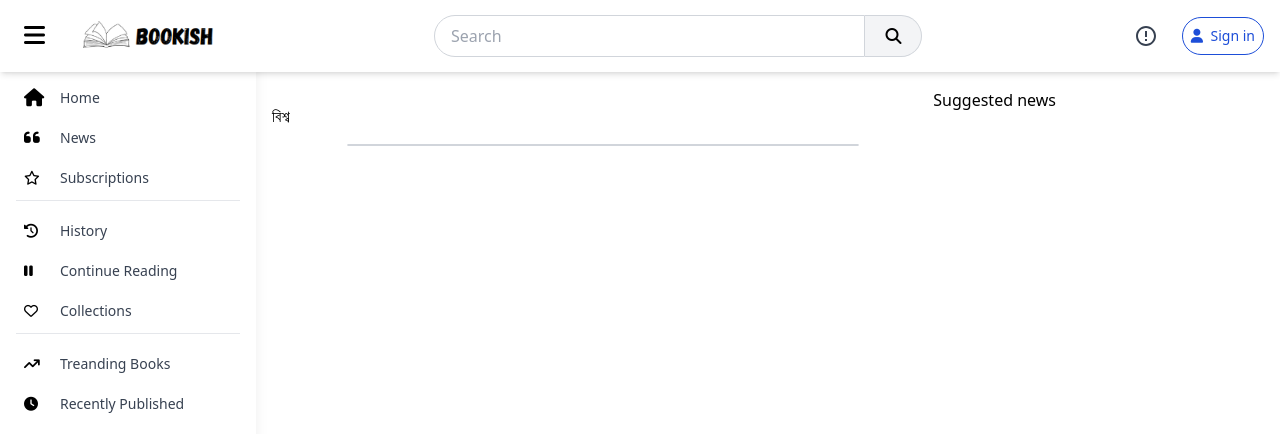
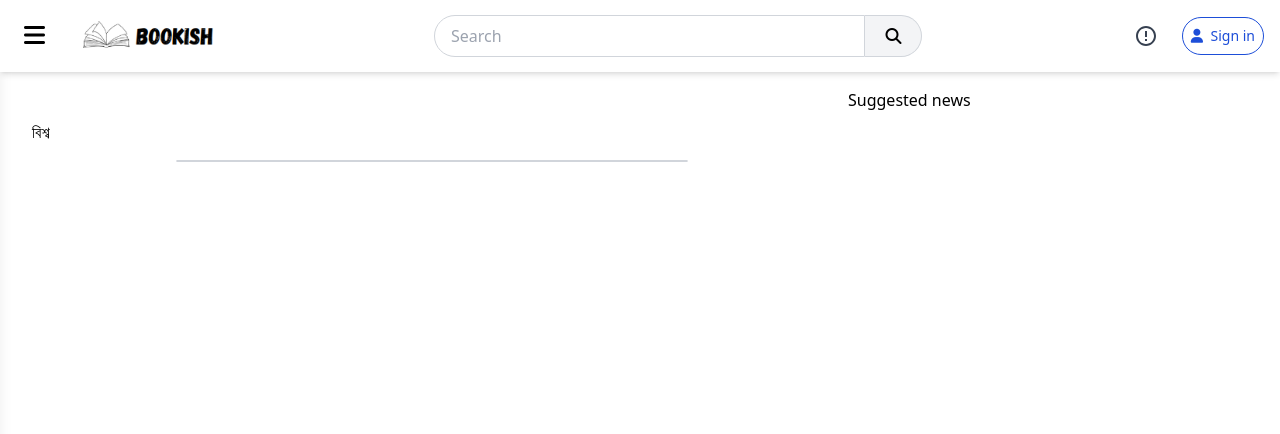
Before and after one commit to onstudiocodes/book-platform, a Django app: template templates/main/news.html in a window 1280 px wide. Shown: the top 434 px of the page. Run offline with Django 4.2, Linux system fonts and the light colour scheme; the template is opened without the code that fills it, so the values that code supplies are empty; some libraries are stand-ins or nearby versions.

Commit message:
March 12 update

```diff
--- a/templates/main/news.html
+++ b/templates/main/news.html
@@ -7,8 +7,8 @@
 
 {% endblock %}
 {% block content %}
-<div class="flex">
-  <div class="lg:w-2/3">
+<div class="flex flex-col lg:flex-row">
+  <div class="lg:w-2/3 sm:p-4">
     <div class="text-md my-4">বিশ্ব</div>
 
     <div class="font-medium text-3xl my-4">{{news.title}}</div>
@@ -112,7 +112,12 @@
 
 
   <script>
-    let halfMenu = true;
-    let fullMenuHide = false;
+    let halfMenu = false;
+    let fullMenuHide = true;
+    const sideBar = document.getElementById('sidebar')
+    const cardGrid = document.getElementById('content')
+    sideBar.classList.toggle('md:translate-x-0')
+    cardGrid.classList.remove('md:ml-64')
+
 </script>
 {% endblock %}
```
